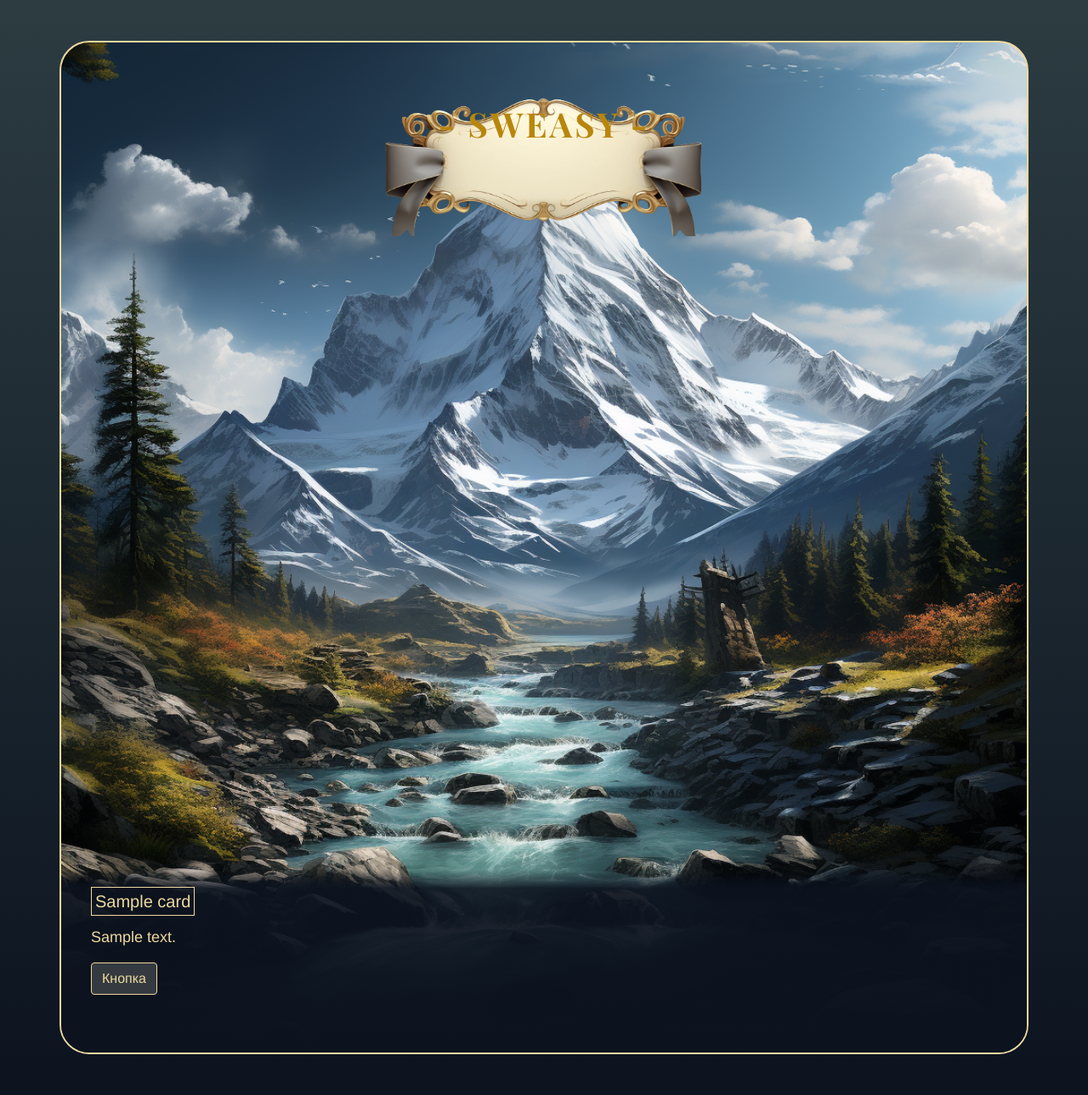
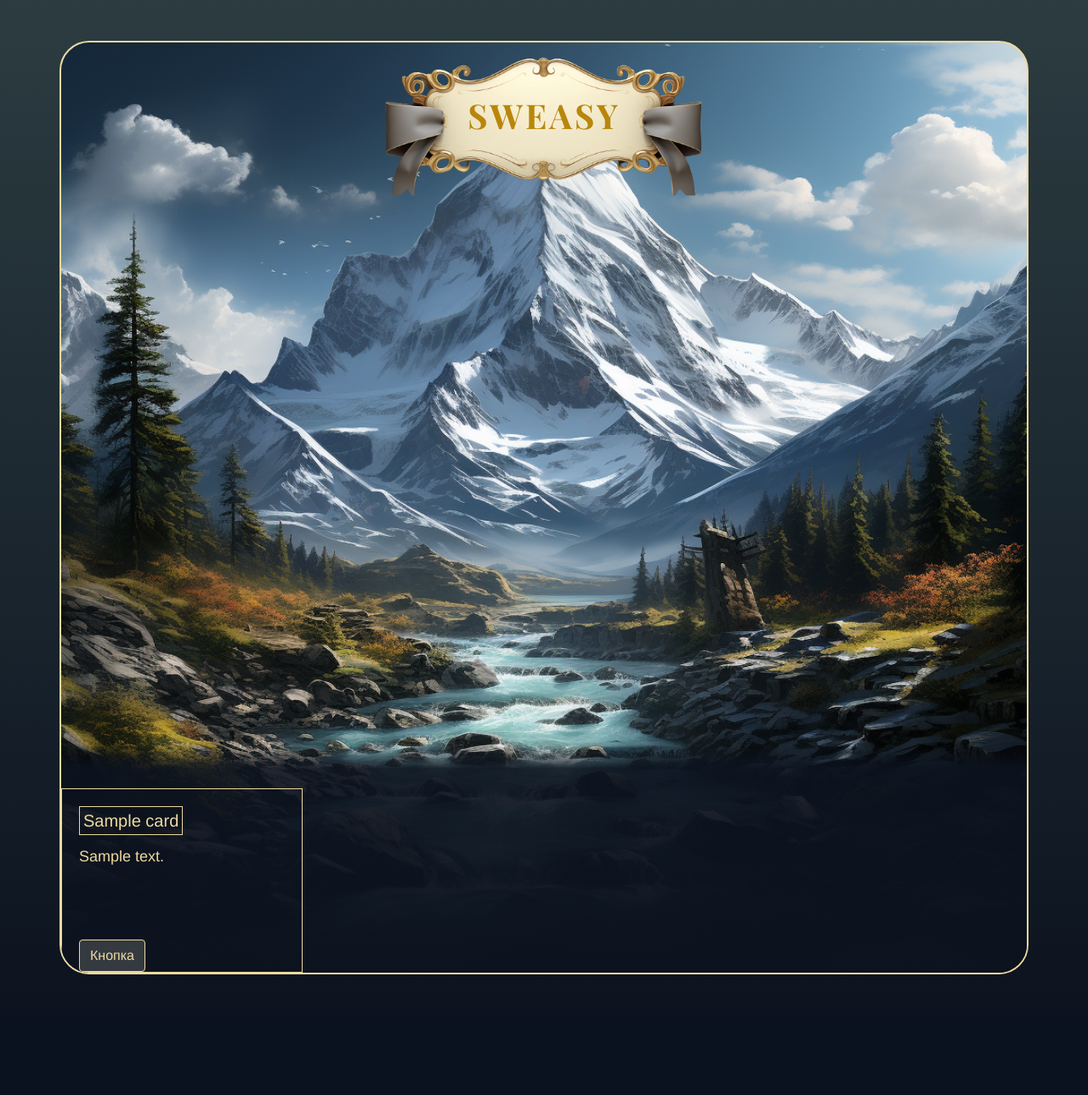
Before and after one commit to NikGor/sweasy, a Flask app: page / in a window 1280 px wide. Shown: the whole page at 85% size. After the commit the page ends 1147 px from the top, so only its background shows below. Run offline with Flask 3, Linux system fonts and the light colour scheme; tables that the repository leaves empty hold one stand-in row (values such as "Sample post"); some libraries are stand-ins or nearby versions; some web fonts are replaced.

Commit message:
Add layout.html for main page structure

```diff
--- a/sweasy/templates/index.html
+++ b/sweasy/templates/index.html
@@ -1,16 +1,24 @@
 {% extends "layout.html" %}
 
 {% block content %}
-<div style="height: 650px;"></div>
+<div class="d-flex justify-content-center">
+    <div class="mb-5 sweasy-logo-container d-flex justify-content-center bg-transparent border-0">
+        <h1 class="h1 text-center align-self-center  py-4 sweasy-logo">
+            SWEASY
+        </h1>
+    </div>
+</div>
+<div style="height: 600px;"></div>
 <div class="sweasy-card-group-container">
+    <div style="height: 50px;"></div>
     <div class="row m-auto">
         {% for card in cards %}
-        <div class="d-flex col-md-6 col-lg-3">
-            <div class="card sweasy-card align-self-start mb-5 bg-transparent border-0">
+        <div class="d-flex col-md-6 col-lg-3 p-0 sweasy-gold-border-thin">
+            <div class="card sweasy-card align-self-stretch mb-5 bg-transparent border-0">
                 <div class="card-body">
                     <h5 class="card-title text-center sweasy-gold-border-thin p-1">{{ card.title }}</h5>
-                    <p class="card-text">{{ card.description }}</p>
-                    <button class="btn btn-dark sweasy-gold-btn">Кнопка</button>
+                    <p class="card-text h-75">{{ card.description }}</p>
+                    <a href="{{ url_for('get_content') }}" class="btn btn-dark sweasy-gold-btn">Кнопка</a>
                 </div>
             </div>
         </div>
--- a/sweasy/templates/layout.html
+++ b/sweasy/templates/layout.html
@@ -11,13 +11,6 @@
 </head>
 <body class="sweasy-gradient">
     <div class="sweasy-main-container sweasy-gold-border container my-5 p-0">
-        <div class="mb-5 d-flex justify-content-center">
-            <div class="sweasy-logo-container card align-self-start w-30 my-5 bg-transparent border-0">
-                <h1 class="h1 text-center py-4 sweasy-logo">
-                    - SWEASY -
-                </h1>
-            </div>
-        </div>
         {% block content %}{% endblock %}
     </div>
 </body>
```
